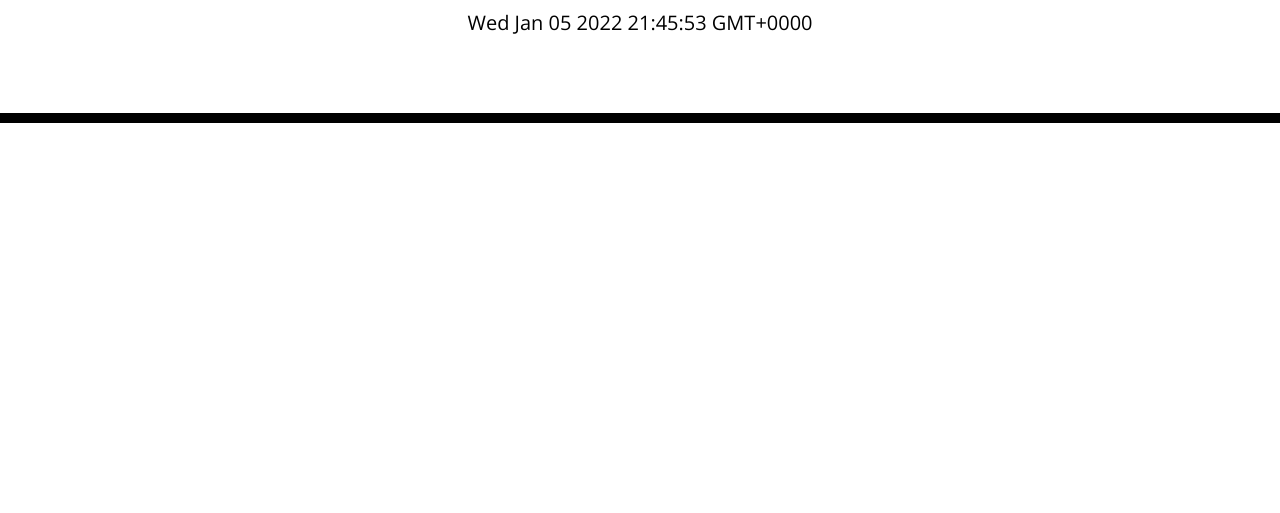
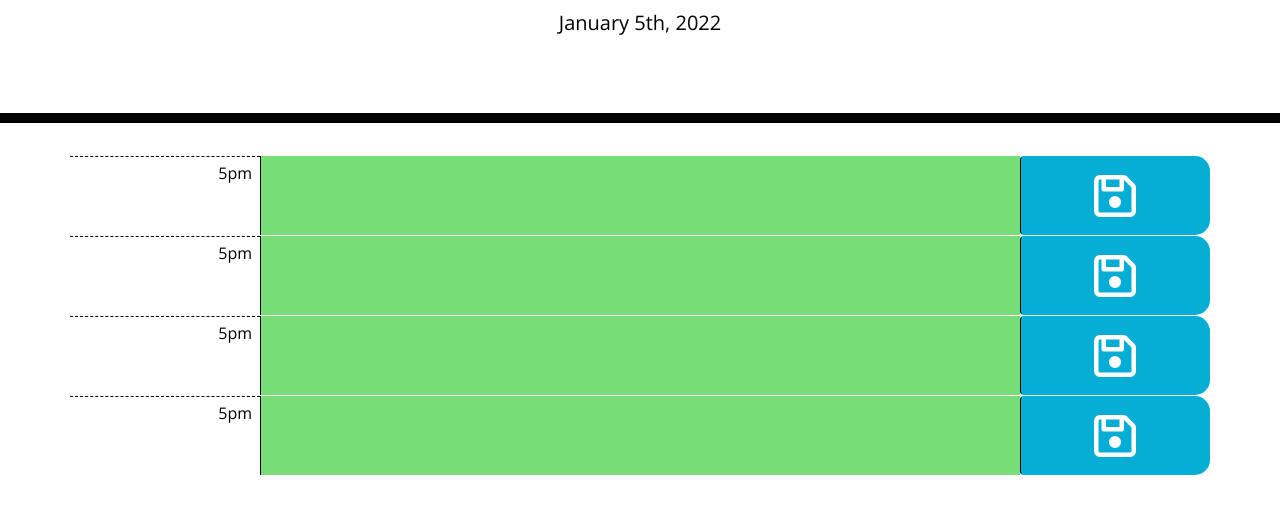
Before and after one commit to WRuback/WR-Workday-Scheduler, a plain HTML site: page index.html in a window 1280 px wide. Shown: the part 181-694 px from the top of the page. Drawn offline with nearby package versions, Linux system fonts and the light colour scheme.

Commit message:
Created example schedule rows, and fixed current day display

```diff
--- a/index.html
+++ b/index.html
@@ -18,6 +18,7 @@
       href="https://fonts.googleapis.com/css?family=Open+Sans&display=swap"
       rel="stylesheet"
     />
+    <script src="https://use.fontawesome.com/a613337919.js"></script>
     <link rel="stylesheet" href="style.css" />
     <title>Work Day Scheduler</title>
   </head>
@@ -30,6 +31,27 @@
     </header>
     <div class="container">
       <!-- Timeblocks go here -->
+      <div class="row">
+        <p class="col-2 hour text-right p-2">5pm</p>
+        <textarea class = "col-8 future"></textarea>
+        <button type="button" class="col-2 btn saveBtn"><i class="fa fa-floppy-o fa-3x" aria-hidden="true"></i></button>
+      </div>
+      <div class="row">
+        <p class="col-2 hour text-right p-2">5pm</p>
+        <textarea class = "col-8 future"></textarea>
+        <button type="button" class="col-2 btn saveBtn"><i class="fa fa-floppy-o fa-3x" aria-hidden="true"></i></button>
+      </div>
+      <div class="row">
+        <p class="col-2 hour text-right p-2">5pm</p>
+        <textarea class = "col-8 future"></textarea>
+        <button type="button" class="col-2 btn saveBtn"><i class="fa fa-floppy-o fa-3x" aria-hidden="true"></i></button>
+      </div>
+      <div class="row">
+        <p class="col-2 hour text-right p-2">5pm</p>
+        <textarea class = "col-8 future"></textarea>
+        <button type="button" class="col-2 btn saveBtn"><i class="fa fa-floppy-o fa-3x" aria-hidden="true"></i></button>
+      </div>
+
     </div>
 
     <script src="https://cdnjs.cloudflare.com/ajax/libs/jquery/3.2.1/jquery.min.js"></script>
--- a/script.js
+++ b/script.js
@@ -1,2 +1,4 @@
 var today = $("#currentDay");
-today.text(moment());
+var schedule = $(".container");
+
+today.text(moment().format("MMMM Do, YYYY"));
```
